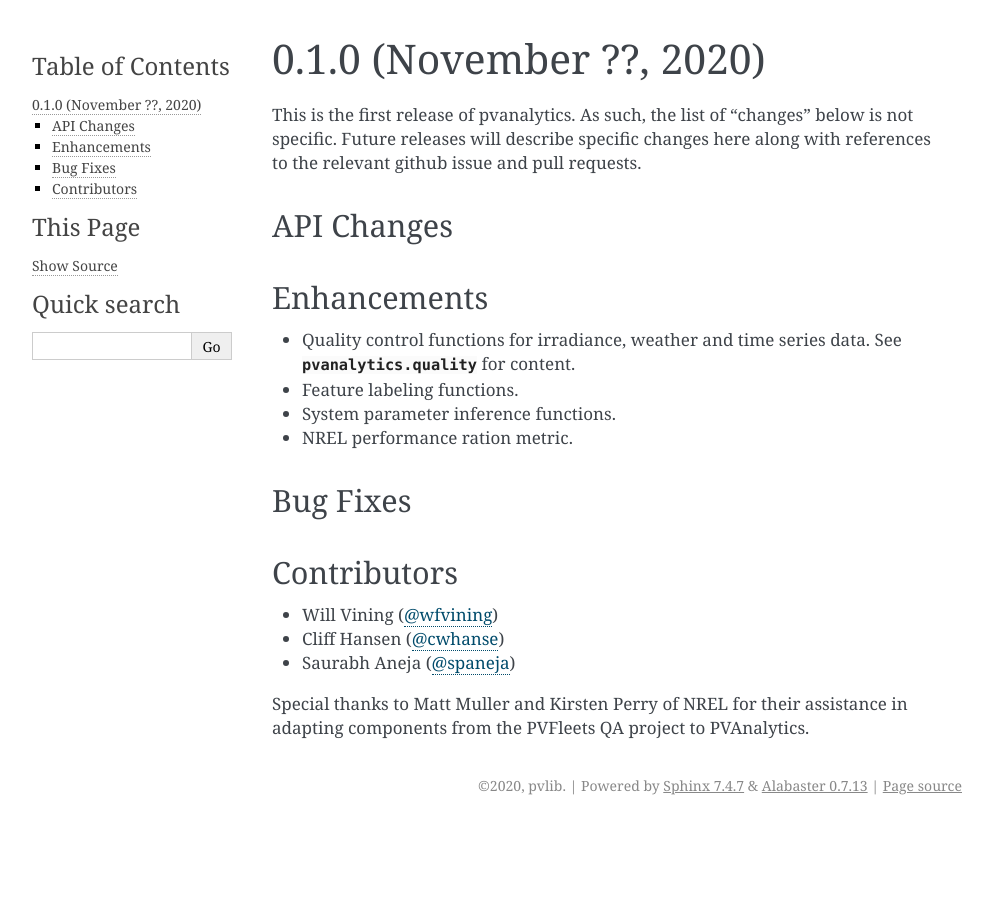
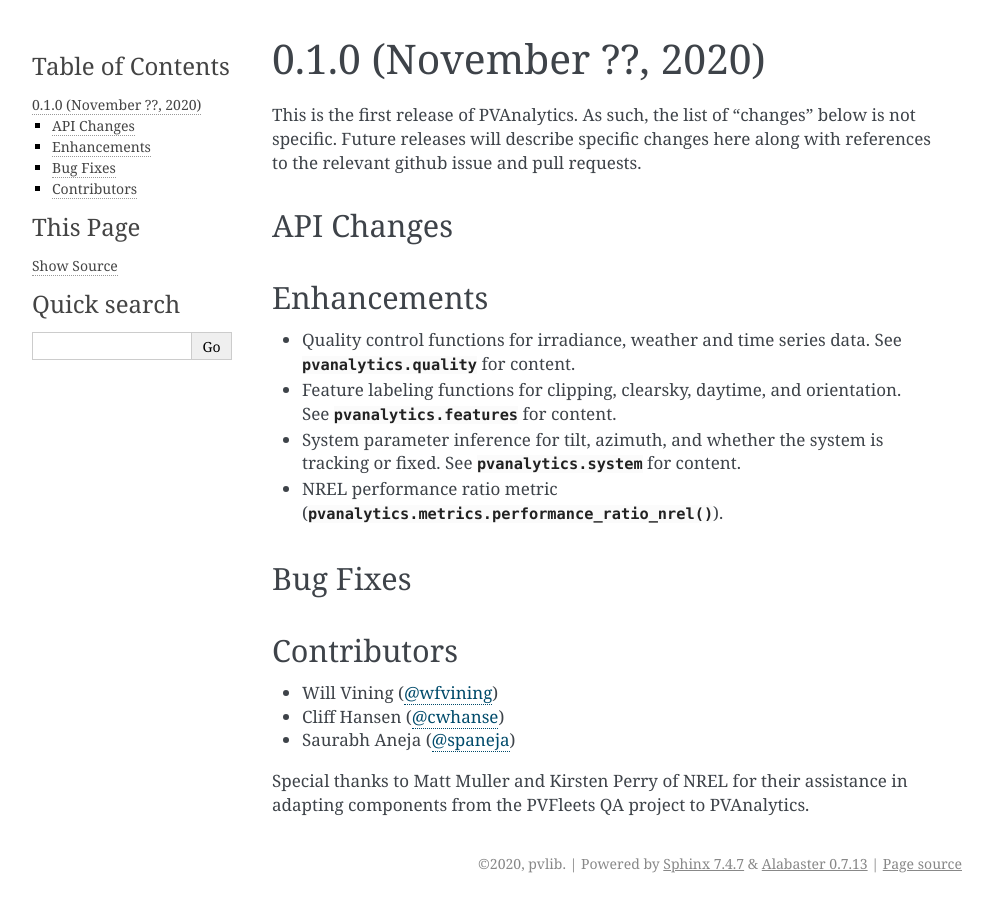
Before and after one commit to pvlib/pvanalytics, a Sphinx documentation site: the page built from docs/whatsnew/0.1.0.rst, in a window 1280 px wide. Shown: the whole page, without its empty margins (148-1141 px from the left). Built offline with Sphinx 7.4.7, drawn with Linux system fonts in a browser that asks for light colours.

Commit message:
Add a little more information for each feature

```diff
--- a/docs/whatsnew/0.1.0.rst
+++ b/docs/whatsnew/0.1.0.rst
@@ -3,7 +3,7 @@
 0.1.0 (November ??, 2020)
 -------------------------
 
-This is the first release of pvanalytics. As such, the list of "changes"
+This is the first release of PVAnalytics. As such, the list of "changes"
 below is not specific. Future releases will describe specific changes here along
 with references to the relevant github issue and pull requests.
 
@@ -13,10 +13,14 @@
 Enhancements
 ~~~~~~~~~~~~
 
-* Quality control functions for irradiance, weather and time series data. See :py:mod:`pvanalytics.quality` for content.
-* Feature labeling functions.
-* System parameter inference functions.
-* NREL performance ration metric.
+* Quality control functions for irradiance, weather and time series data. See
+  :py:mod:`pvanalytics.quality` for content.
+* Feature labeling functions for clipping, clearsky, daytime, and orientation.
+  See :py:mod:`pvanalytics.features` for content.
+* System parameter inference for tilt, azimuth, and whether the system is
+  tracking or fixed. See :py:mod:`pvanalytics.system` for content.
+* NREL performance ratio metric
+  (:py:func:`pvanalytics.metrics.performance_ratio_nrel`).
 
 Bug Fixes
 ~~~~~~~~~
```
